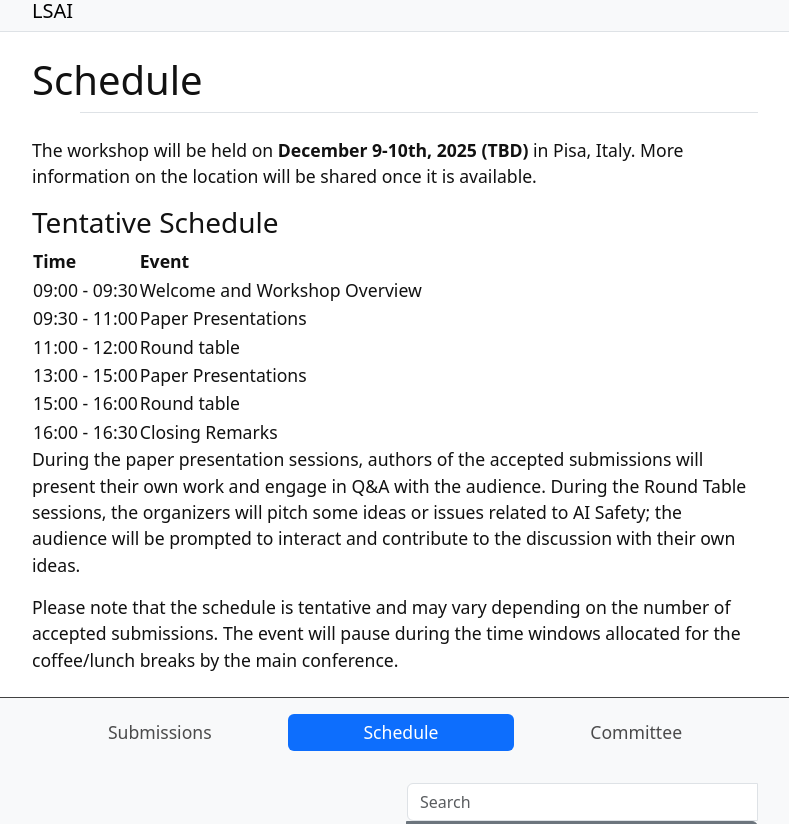
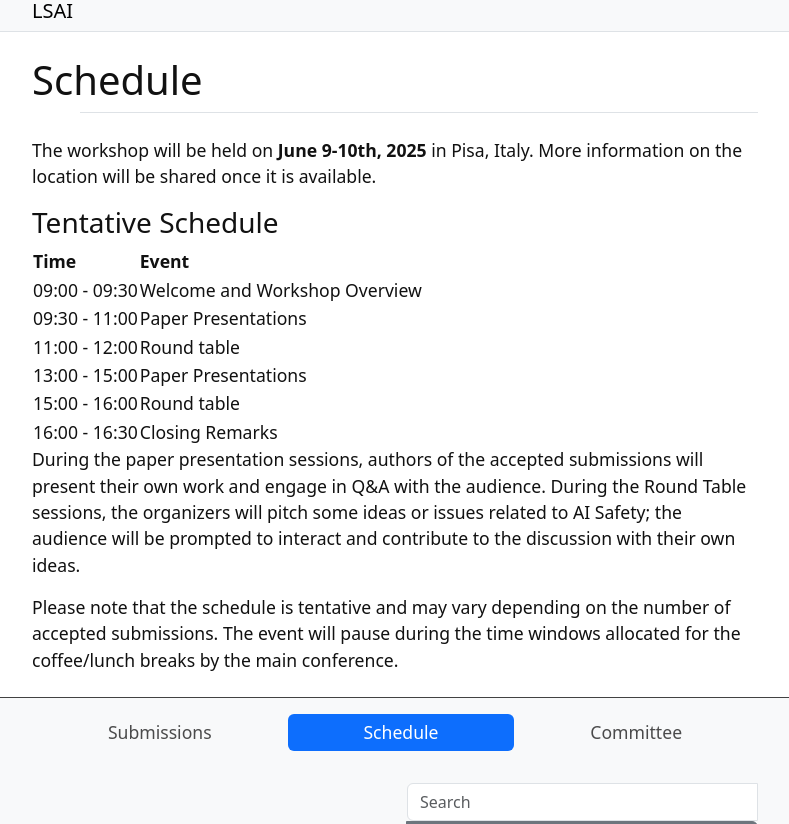
Before and after one commit to lsai2025/lsai2025.github.io, a Jekyll site: the page built from content/1-schedule.md, in a window 1280 px wide, cut to the strip 121-945 px from the top of the page. Shown: the whole strip, without its empty margins (245-1034 px from the left). Built offline with Jekyll 4.4.1, drawn with Linux system fonts in a browser that asks for light colours.

Commit message:
Update 1-schedule.md

```diff
--- a/content/1-schedule.md
+++ b/content/1-schedule.md
@@ -2,7 +2,7 @@
 title: Schedule
 nav: true
 ---
-The workshop will be held on **December 9-10th, 2025 (TBD)** in Pisa, Italy. More information on the location will be shared once it is available.
+The workshop will be held on **June 9-10th, 2025** in Pisa, Italy. More information on the location will be shared once it is available.
 
 
 ### Tentative Schedule
```
